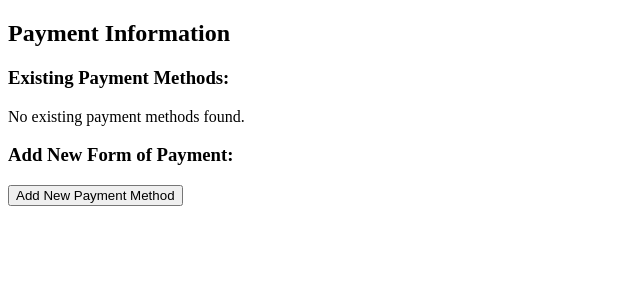
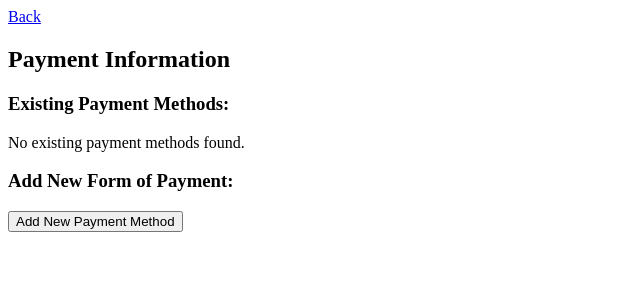
Before and after one commit to SunCh1p/Database-Project, a Flask app: page /payment in a window 1280 px wide. Shown: the top 300 px of the page, without its empty margins (0-640 px from the left). Run offline with Flask 3, Linux system fonts and the light colour scheme; the visitor is signed in with stand-in values (Sample User, id 1); data that the repository does not hold is empty; some libraries are stand-ins or nearby versions.

Commit message:
back buttom for payment

```diff
--- a/Flask/templates/payment.html
+++ b/Flask/templates/payment.html
@@ -6,6 +6,7 @@
     <title>Payment Information</title>
 </head>
 <body>
+    <a href = "./" >Back</a>
     <h2>Payment Information</h2>
 
     <!-- Display existing payments -->
```
